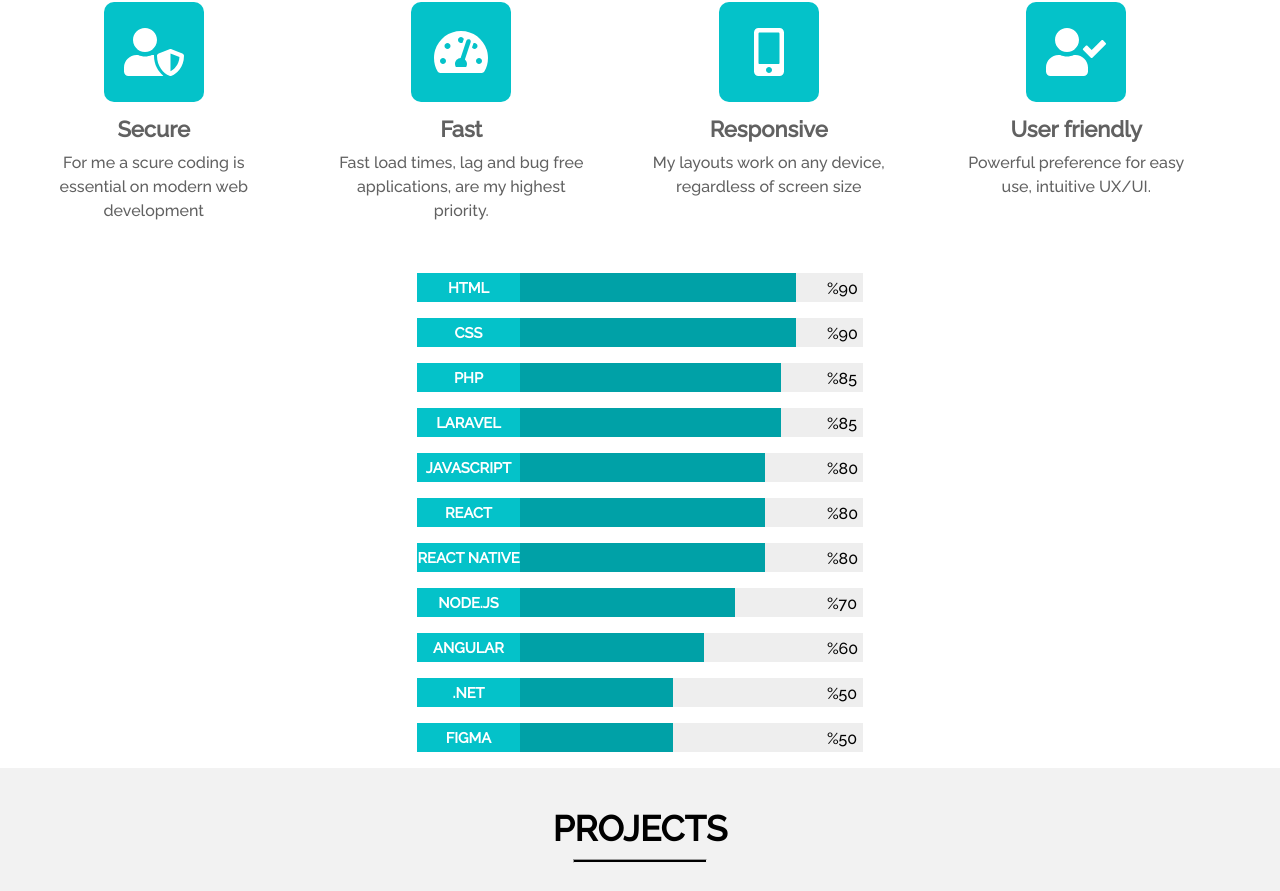
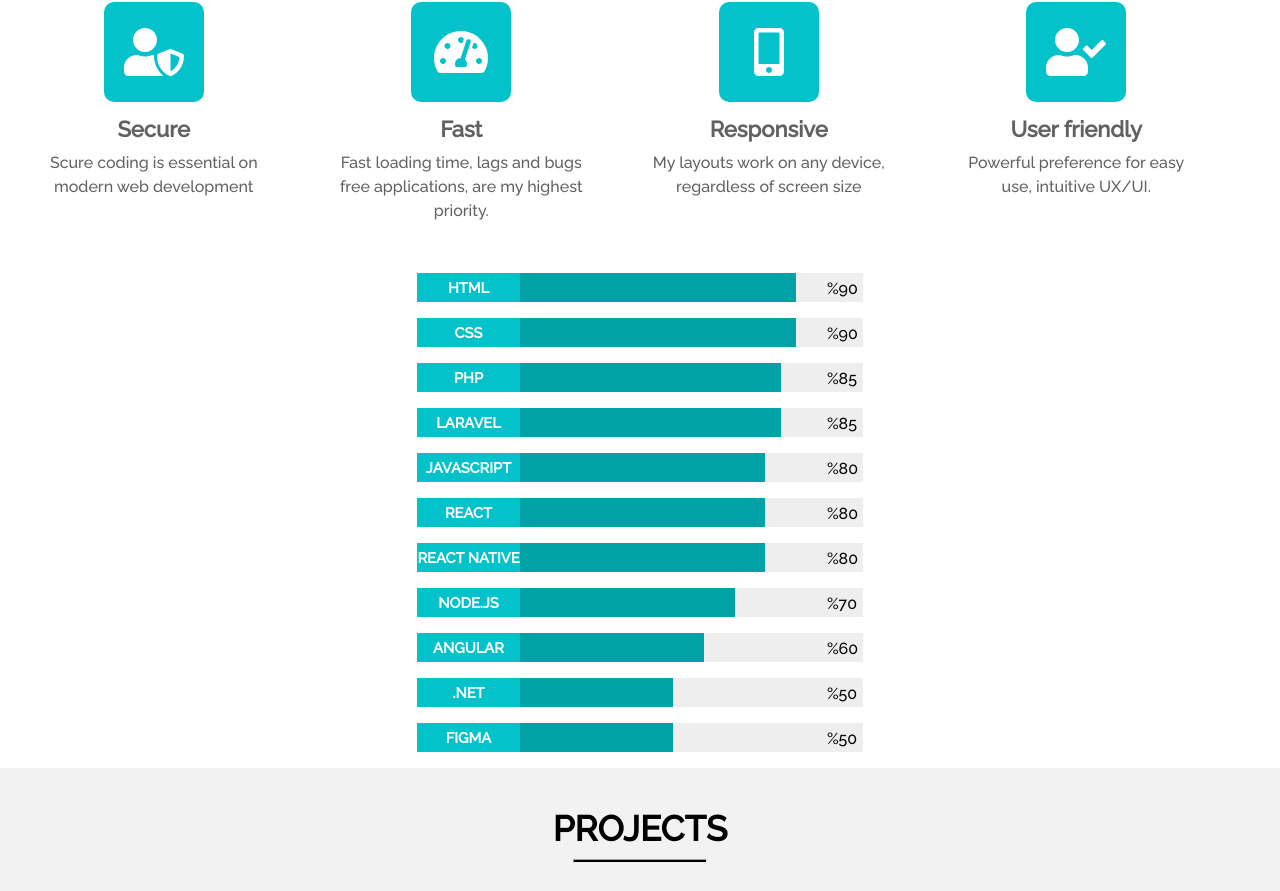
Before and after one commit to sheva-dev/portfolio2, a React (Create React App) app: page / in a window 1280 px wide. Shown: the part 968-1859 px from the top of the page. Built offline with nearby package versions, Linux system fonts and the light colour scheme.

Commit message:
Fix competence data

```diff
--- a/src/data/competenceData.js
+++ b/src/data/competenceData.js
@@ -10,7 +10,7 @@ const competenceData = [
         color: '#fff',
         size: '3x',
         title: 'Secure',
-        des: 'For me a scure coding is essential on modern web development'
+        des: 'Scure coding is essential on modern web development'
     },
     {
         id: '2',
@@ -18,7 +18,7 @@ const competenceData = [
         color: '#fff',
         size: '3x',
         title: 'Fast',
-        des: 'Fast load times, lag and bug free applications, are my highest priority.'
+        des: 'Fast loading time, lags and bugs free applications, are my highest priority.'
     },
     {
         id: '3',
```
